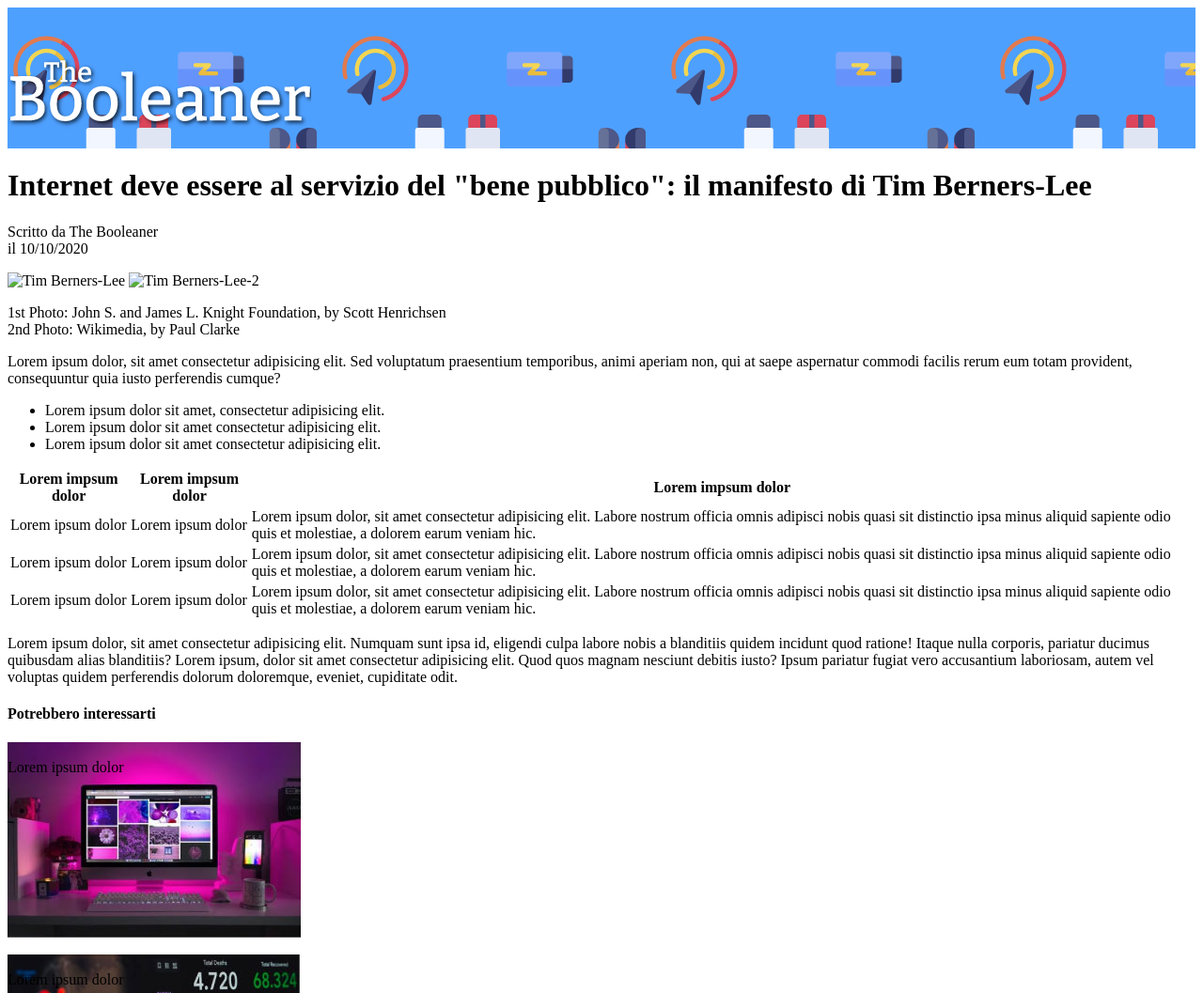
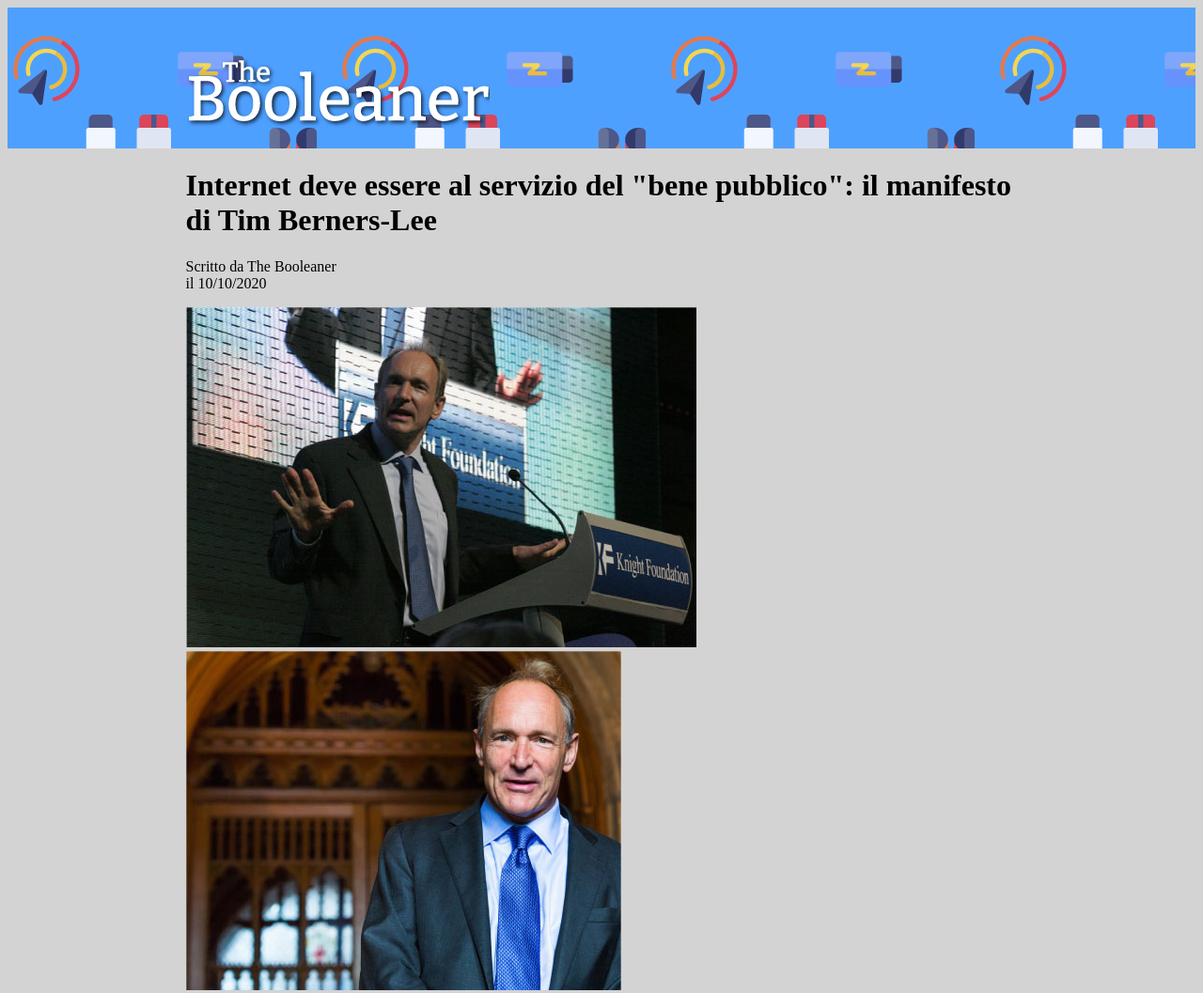
Before and after one commit to Luca92mic/html-css-booleaner, a plain HTML site: page bonus/index.html in a window 1280 px wide. Shown: the top 1057 px of the page at 94% size. Drawn offline with Linux system fonts and the light colour scheme.

Commit message:
centratura pagina

```diff
--- a/bonus/css/style.css
+++ b/bonus/css/style.css
@@ -1,3 +1,12 @@
+body{
+    background-color: lightgray;
+}
+
+main{
+    margin: 0 auto;
+    width: 70%;
+}
+
 header{
     background-image: url("../../img/pattern.png");
     background-color: #4ea0ff;
@@ -5,6 +14,12 @@ header{
     background-repeat: repeat;
 }
 
+.logo{
+    margin-left: 15%;
+    text-align: center;
+}
+
+/* immagini footer */
 .monitor{
     background-image: url("../../img/monitor.jpg");
     height: 208px;
@@ -16,3 +31,27 @@ header{
     height: 208px;
     background-repeat: no-repeat;
 }
+
+/* tabella */
+table{
+    text-align: left;
+    width: 100%;
+    border-collapse: collapse;
+    table-layout: fixed;
+}
+
+thead{
+    background-color: #20a9e5;
+}
+
+.prima-riga{
+    background-color: #b1e5f2;
+}
+
+.terza-riga{
+    background-color: #b1e5f2;
+}
+
+td{
+    width: 70px;
+}
--- a/bonus/index.html
+++ b/bonus/index.html
@@ -27,8 +27,8 @@
 
         <!-- img Tim -->
         <div class="foto">
-            <img src="img/tim-1.jpg" alt="Tim Berners-Lee">
-            <img src="img/tim-2.jpg" alt="Tim Berners-Lee-2">
+            <img src="../img/tim-1.jpg" alt="Tim Berners-Lee">
+            <img src="../img/tim-2.jpg" alt="Tim Berners-Lee-2">
             <p class="photo-text">1st Photo: John S. and James L. Knight Foundation, by Scott Henrichsen<br>2nd Photo: Wikimedia, by Paul Clarke</p>
         </div>
         <!-- fine img Tim -->
```
